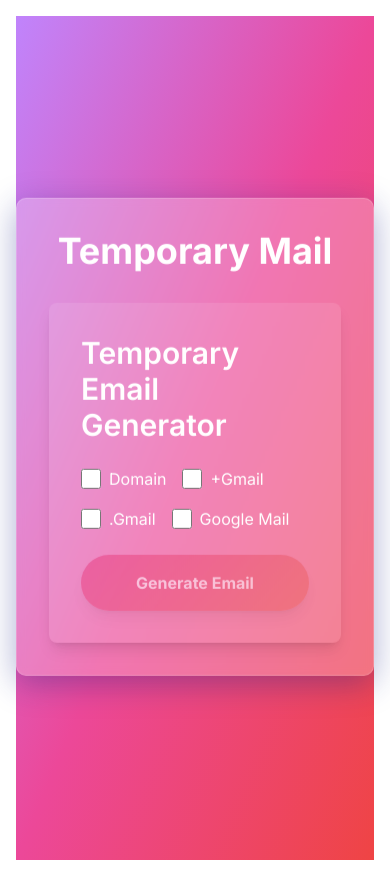
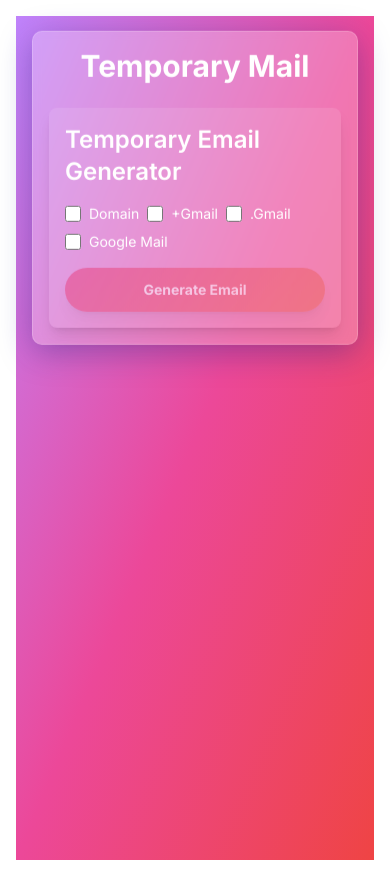
Before and after one commit to xnabil354/temp-mail-main, a Next.js app: page / in a window 390 px wide. Built offline with nearby package versions, Linux system fonts and the light colour scheme.

Commit message:
fix: fix not responsive button

```diff
--- a/components/TempMailGenerate.tsx
+++ b/components/TempMailGenerate.tsx
@@ -1,4 +1,4 @@
-"use client";
+"use client"
 
 import React, { useState, useEffect, useCallback } from "react";
 import { Copy, RefreshCw, RotateCw } from "lucide-react";
@@ -108,7 +108,7 @@
   };
 
   return (
-    <div className="min-h-screen flex items-center justify-center bg-gradient-to-br from-purple-400 via-pink-500 to-red-500">
+    <div className="min-h-screen w-full bg-gradient-to-br from-purple-400 via-pink-500 to-red-500">
       <style jsx>{`
         @keyframes gradient {
           0% { background-position: 0% 50%; }
@@ -144,67 +144,68 @@
           100% { transform: translatey(0px); }
         }
       `}</style>
-      <div className="container mx-auto p-8 max-w-3xl glass-effect floating">
-        <h1 className="text-4xl font-bold mb-8 text-center text-white">Temporary Mail</h1>
-        <div className="bg-white bg-opacity-10 shadow-lg rounded-lg p-8">
-          <h2 className="text-3xl font-semibold mb-6 text-white">Temporary Email Generator</h2>
-          <div className="flex flex-wrap gap-4 mb-6">
+      <div className="container mx-auto p-4 sm:p-8 max-w-3xl">
+        <div className="glass-effect floating p-4 sm:p-8 rounded-lg">
+          <h1 className="text-3xl sm:text-4xl font-bold mb-6 sm:mb-8 text-center text-white">Temporary Mail</h1>
+          <div className="bg-white bg-opacity-10 shadow-lg rounded-lg p-4 sm:p-8">
+            <h2 className="text-2xl sm:text-3xl font-semibold mb-4 sm:mb-6 text-white">Temporary Email Generator</h2>
+            <div className="flex flex-wrap gap-2 sm:gap-4 mb-4 sm:mb-6">
               {emailServices.map((service) => (
                 <label key={service.id} className="inline-flex items-center">
                   <input
                     type="checkbox"
-                  className="form-checkbox h-5 w-5 text-blue-600"
+                    className="form-checkbox h-4 w-4 sm:h-5 sm:w-5 text-blue-600"
                     checked={selectedServices.includes(service.id)}
                     onChange={() => handleServiceToggle(service.id)}
                   />
-                <span className="ml-2 text-white">{service.label}</span>
+                  <span className="ml-2 text-sm sm:text-base text-white">{service.label}</span>
                 </label>
               ))}
             </div>
             <button
               onClick={generateEmail}
               disabled={loading || selectedServices.length === 0}
-            className="w-full gradient-button text-white font-bold py-4 px-8 rounded-full shadow-lg transition duration-300 ease-in-out transform hover:-translate-y-1 hover:shadow-xl disabled:opacity-50 disabled:cursor-not-allowed"
+              className="w-full gradient-button text-white font-bold py-3 sm:py-4 px-6 sm:px-8 rounded-full shadow-lg transition duration-300 ease-in-out transform hover:-translate-y-1 hover:shadow-xl disabled:opacity-50 disabled:cursor-not-allowed text-sm sm:text-base"
             >
               {loading ? "Generating..." : "Generate Email"}
             </button>
             {error && (
-            <div className="mt-4 p-4 bg-red-100 bg-opacity-50 border border-red-400 text-red-700 rounded-md">
+              <div className="mt-4 p-3 sm:p-4 bg-red-100 bg-opacity-50 border border-red-400 text-red-700 rounded-md text-sm sm:text-base">
                 {error}
               </div>
             )}
             {generatedEmail && (
-            <div className="mt-8">
-              <h3 className="text-2xl font-semibold mb-4 text-white">Generated Email:</h3>
-              <div className="flex items-center bg-white bg-opacity-20 p-4 rounded-lg">
-                <p className="text-xl flex-grow text-white">{generatedEmail}</p>
+              <div className="mt-6 sm:mt-8">
+                <h3 className="text-xl sm:text-2xl font-semibold mb-3 sm:mb-4 text-white">Generated Email:</h3>
+                <div className="flex items-center bg-white bg-opacity-20 p-3 sm:p-4 rounded-lg">
+                  <p className="text-base sm:text-xl flex-grow text-white overflow-hidden overflow-ellipsis">{generatedEmail}</p>
                   <button
                     onClick={copyToClipboard}
-                  className="ml-2 p-3 bg-blue-500 text-white rounded-full hover:bg-blue-600 transition duration-300 ease-in-out transform hover:rotate-12"
+                    className="ml-2 p-2 sm:p-3 bg-blue-500 text-white rounded-full hover:bg-blue-600 transition duration-300 ease-in-out transform hover:rotate-12"
                     title="Copy to clipboard"
                   >
-                  <Copy size={24} />
+                    <Copy size={20} />
                   </button>
                 </div>
                 {copied && (
-                <p className="text-green-300 text-sm mt-2">Copied to clipboard!</p>
+                  <p className="text-green-300 text-xs sm:text-sm mt-2">Copied to clipboard!</p>
                 )}
-              <div className="flex gap-6 mt-6">
+                <div className="flex flex-col sm:flex-row gap-3 sm:gap-6 mt-4 sm:mt-6">
                   <button
                     onClick={handleManualRefresh}
                     disabled={isRefreshing}
-                  className={`flex-1 flex items-center justify-center bg-green-500 text-white px-6 py-4 rounded-lg transition duration-300 ease-in-out neon-button scale-on-hover ${
+                    className={`flex-1 flex items-center justify-center bg-green-500 text-white px-4 sm:px-6 py-3 sm:py-4 rounded-lg transition duration-300 ease-in-out neon-button scale-on-hover text-sm sm:text-base ${
                       isRefreshing ? "opacity-50 cursor-not-allowed" : ""
                     }`}
                   >
                     {isRefreshing ? (
                       <>
-                      <RefreshCw className="animate-spin mr-2" size={24} />
+                        <RefreshCw className="animate-spin mr-2" size={20} />
                         Refreshing...
                       </>
                     ) : (
                       <>
-                      <RefreshCw className="mr-2" size={24} />
+                        <RefreshCw className="mr-2" size={20} />
                         Refresh Inbox
                       </>
                     )}
@@ -212,16 +213,16 @@
                   <button
                     onClick={changeEmail}
                     disabled={loading}
-                  className={`flex-1 flex items-center justify-center bg-yellow-500 text-white px-6 py-4 rounded-lg transition duration-300 ease-in-out neon-button scale-on-hover ${
+                    className={`flex-1 flex items-center justify-center bg-yellow-500 text-white px-4 sm:px-6 py-3 sm:py-4 rounded-lg transition duration-300 ease-in-out neon-button scale-on-hover text-sm sm:text-base ${
                       loading ? "opacity-50 cursor-not-allowed" : ""
                     }`}
                   >
-                  <RotateCw className="mr-2" size={24} />
+                    <RotateCw className="mr-2" size={20} />
                     Change Email
                   </button>
                 </div>
                 <div className="mt-8">
-                <h3 className="text-2xl font-semibold mb-4 text-white">Inbox:</h3>
+                  <h3 className="text-xl sm:text-2xl font-semibold mb-4 text-white">Inbox:</h3>
                   {messages.length === 0 ? (
                     <p className="text-gray-300">No messages yet.</p>
                   ) : (
@@ -261,6 +262,7 @@
           </div>
         </div>
       </div>
+    </div>
   );
 };
 
```
Lines whose indentation alone changed are shown as unchanged.
